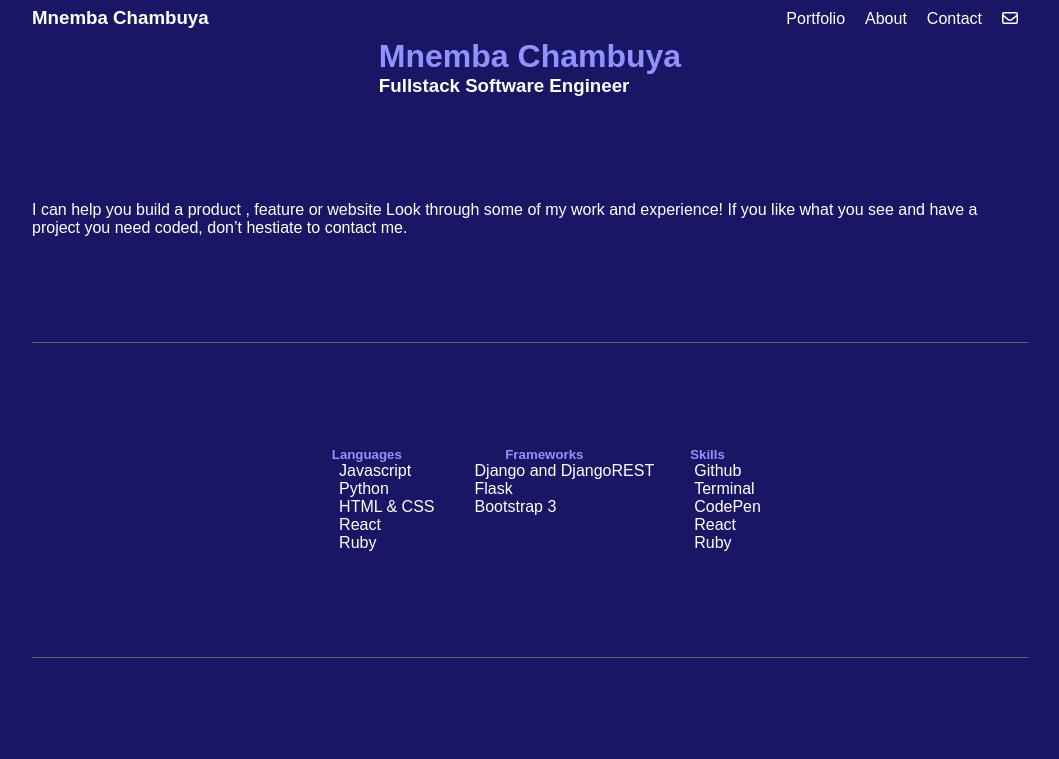
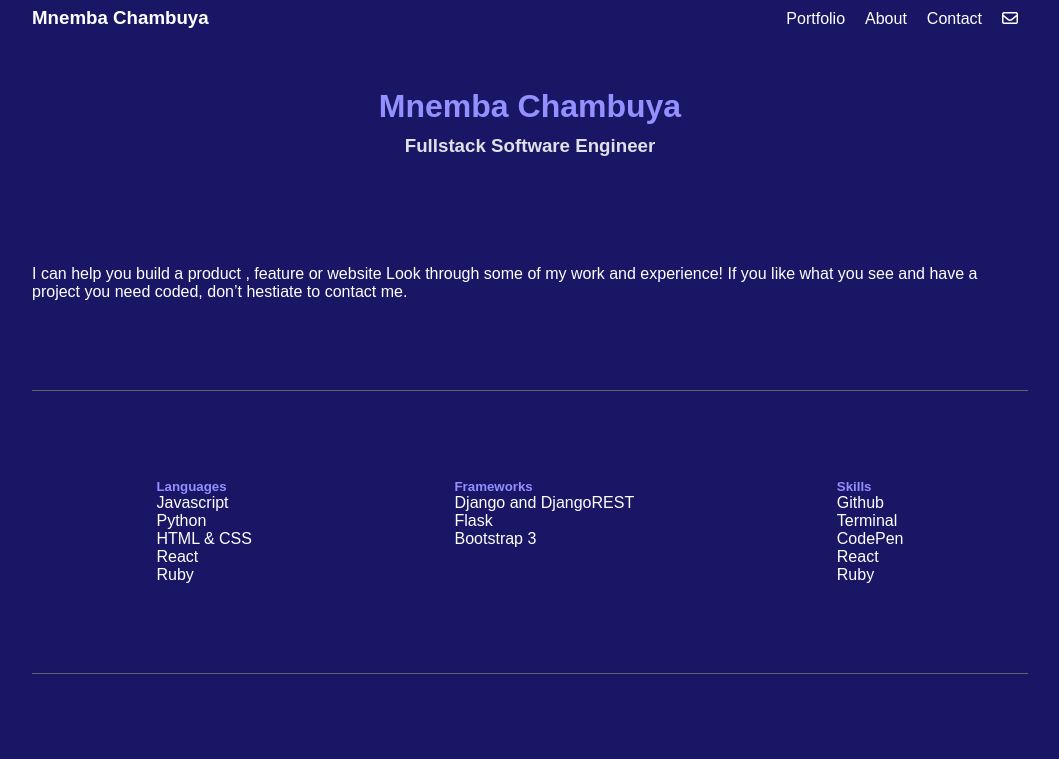
Before and after one commit to mnekx/my-portfolio, a plain HTML site: page index.html in a window 1280 px wide. Shown: the top 759 px of the page, without its empty margins (110-1169 px from the left). Drawn offline with Linux system fonts and the light colour scheme.

Commit message:
Update style.css
added styles for headline hgroup

```diff
--- a/styles/style.css
+++ b/styles/style.css
@@ -70,22 +70,35 @@ header.headline {
   align-items: center;
 }
 
+.headline hgroup {
+    margin-top: 50px;
+    margin-bottom: 20px;
+}
+
 .headline h1 {
   color: #9391ff;
+  margin-bottom: 10px;
 }
 
-.headline h2 {
+.headline h3 {
   color: #dfe1e6;
+  text-align: center;
 }
 
 .headline div.itemization {
+  width: 75%;
   display: flex;
+  justify-content: space-between;
 }
 
 .headline .itemize {
   display: flex;
   flex-direction: column;
-  align-items: center;
+  align-items: flex-start;
+}
+
+.itemize ul {
+  padding: 0;
 }
 
 .headline ul.social {
```
